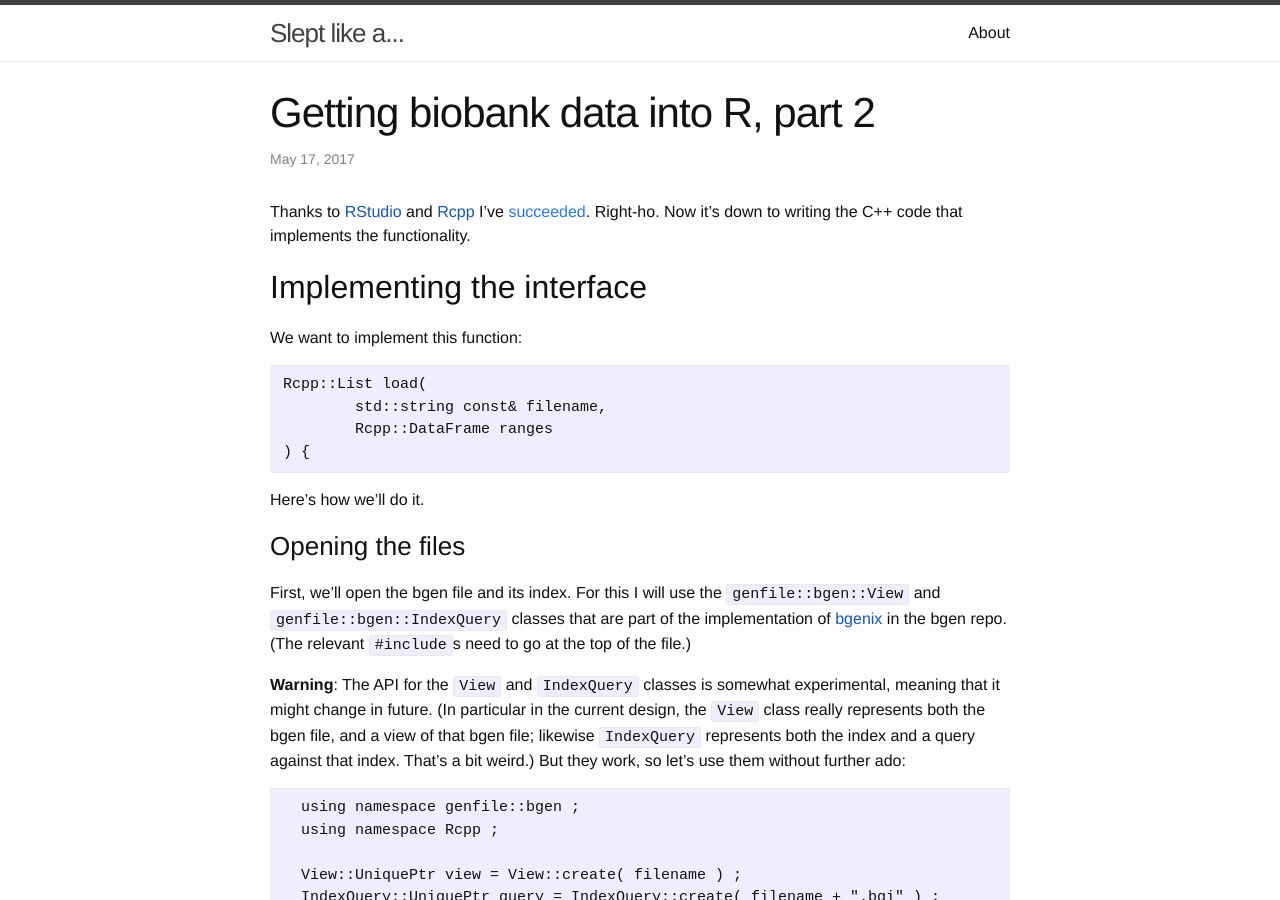
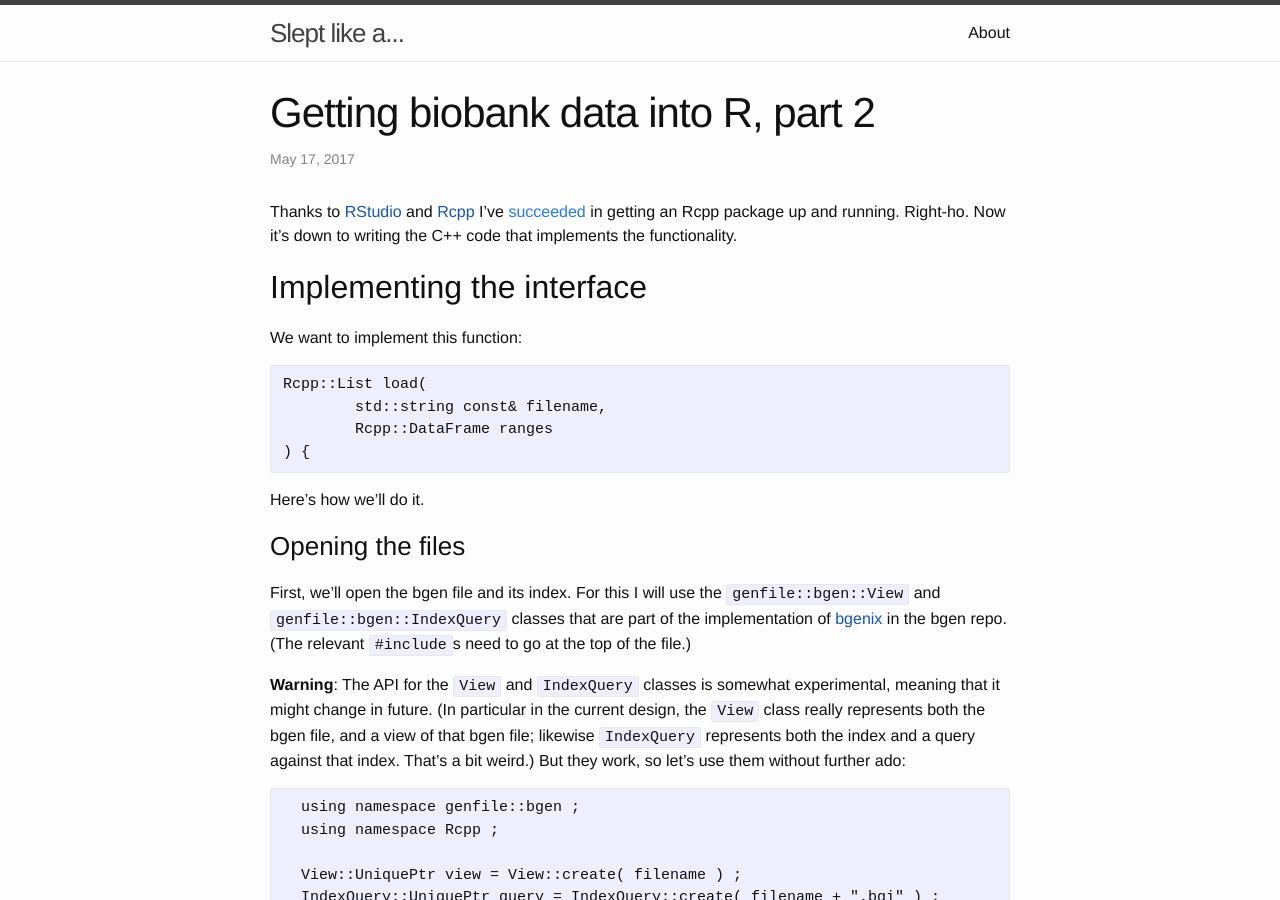
Before and after one commit to gavinband/gavinband.github.io, a Jekyll site: the page built from _posts/2017-05-17-Getting_biobank_data_into_R_part_2.md, in a window 1280 px wide and 900 px high. Built offline with Jekyll 4.4.1, drawn with Linux system fonts in a browser that asks for light colours.

Commit message:
Update post

```diff
--- a/_posts/2017-05-17-Getting_biobank_data_into_R_part_2.md
+++ b/_posts/2017-05-17-Getting_biobank_data_into_R_part_2.md
@@ -6,7 +6,7 @@ categories: biobank BGEN
 ---
 
 Thanks to [RStudio]() and [Rcpp]() I've [succeeded]({{ site.baseurl }}{% post_url 2017-05-16-Getting_biobank_data_into_R %}
-).  Right-ho.  Now it's down to writing the C++ code that implements the functionality.
+) in getting an Rcpp package up and running.  Right-ho.  Now it's down to writing the C++ code that implements the functionality.
 
 ## Implementing the interface ##
 
```
